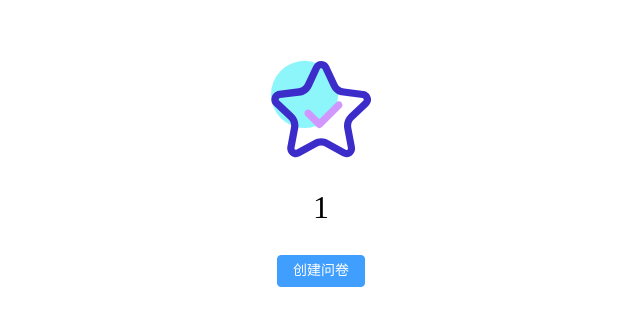
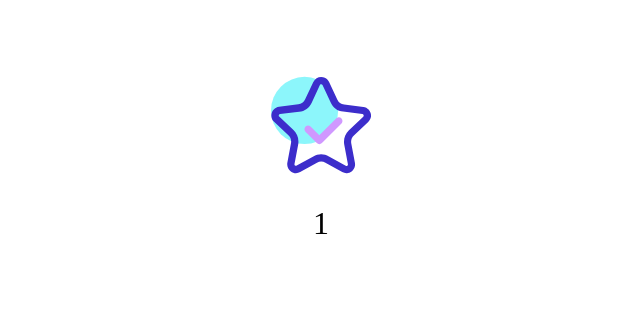
Before and after one commit to Linhieng/course-graduation-survey-client, a Vue app: page /answer-over/1 in a window 1280 px wide. Shown: the part 227-552 px from the top of the page, without its empty margins (319-959 px from the left). Built offline with nearby package versions, Linux system fonts and the light colour scheme.

Commit message:
chore: del button on answer completed page

```diff
--- a/src/views/answer/complete.vue
+++ b/src/views/answer/complete.vue
@@ -11,7 +11,6 @@ const props = defineProps<{
             <IconComplete />
         </el-icon>
         <p>{{ props.msg }}</p>
-        <el-button type="primary">创建问卷</el-button>
     </div>
 </template>
 
```
